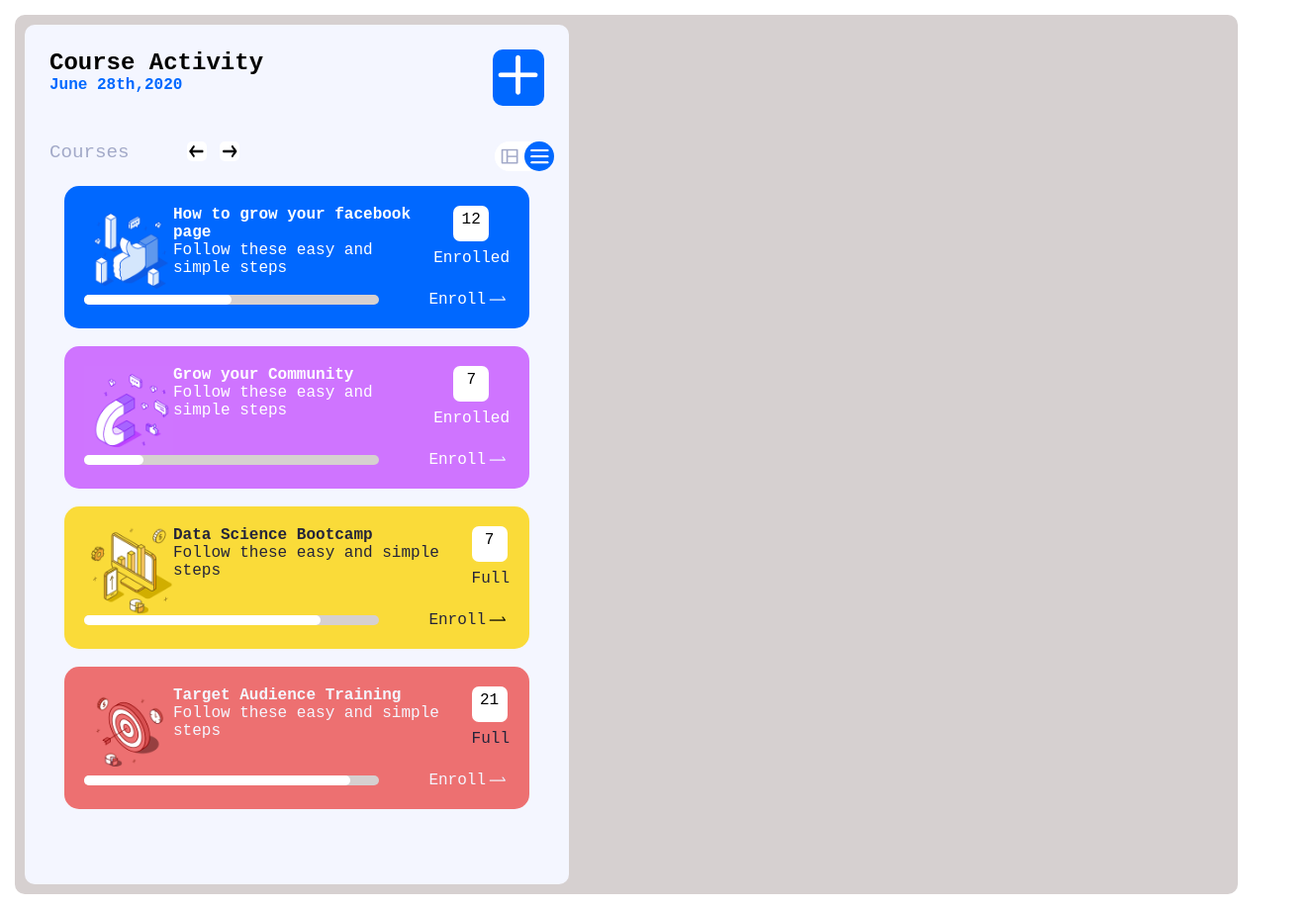
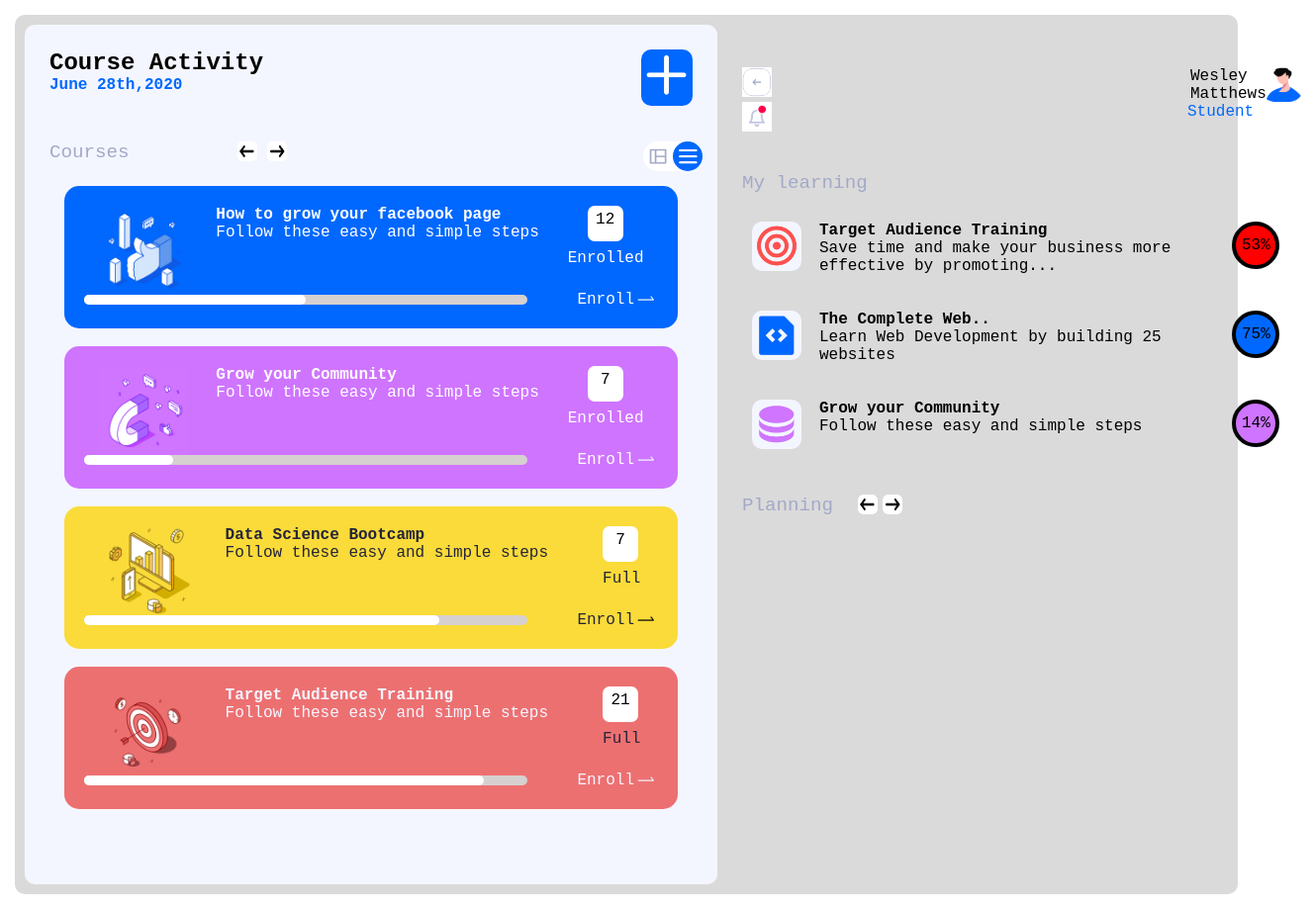
Before and after one commit to priyavarshini-mediwave/CourseActivity, a plain HTML site: page index.html in a window 1280 px wide. Shown: the whole page at 99% size, 1328 px wide, since content can reach past the window. Drawn offline with Linux system fonts and the light colour scheme.

Commit message:
Right section 50%

```diff
--- a/index.html
+++ b/index.html
@@ -8,7 +8,7 @@
   </head>
   <body>
     <div id="app-wrap">
-      <section id="courses">
+      <section id="courses-section">
         <div id="date-wrap">
           <div id="date">
             <h1>Course Activity</h1>
@@ -23,6 +23,7 @@
           <p style="color: #a2a9c8;font-size: larger;">Courses</p>
           <img id="slider-left-1" src="assets/images/slider-left.png" />
           <img id="slider-right-1" src="assets/images/slider-right.png" />
+
           <div id="list-layout-icons">
             <img id="grid-icon" src="assets/images/layout-grid.png" />
             <img id="list-icon" src="assets/images/layout-list.png" />
@@ -170,6 +171,92 @@
             <br>
          </div>
       </section>
+
+      <section id="section-right">
+
+        <br>
+        <div id="profile">
+            <div id="icons">
+                <img id="back" src="assets/images/back-icon.png">
+                <img id="notify" src="assets/images/notification.png">
+            </div>
+            <div id="person">
+                <div id="person-text">
+                    <p style="margin-left: 423px;">Wesley Matthews</p>
+                    <p style="color: #0068FF; margin-left: 420px;" >Student</p>
+                </div>
+                <div id="person-icon">
+                    <img id="person-pic" src="assets/images/profile.png">
+                </div>
+            </div>
+        </div>
+        <br><br>
+        <p style="color: #a2a9c8;font-size: larger;">My learning</p>
+        <br>
+        <div id="learn-graph">
+            <div id="target-div">
+                <div id="target-icon">
+                    <img id="t-pic" src="assets/images/my-learning-icon1.png" alt="pic">
+                    <div id="target-para">
+                        <p style="font-weight: bold">
+                          Target Audience Training<br />
+                          <p style="font-weight: lighter;">Save time and make your business more effective by promoting...</p>
+                        </p>
+                      </div>
+                </div>
+                <div>
+                    <div id="target-graph">53%</div>
+                </div>
+            </div>
+            <br>
+            <br>
+            <div id="complete-div">
+                <div id="complete-icon">
+                    <img id="c-pic" src="assets/images/my-learning-icon2.png" alt="pic">
+                    <div id="complete-para">
+                        <p style="font-weight: bold">
+                          The Complete Web..<br />
+                          <p style="font-weight: lighter;">Learn Web Development by building 25 websites</p>
+                        </p>
+                      </div>
+                </div>
+                <div>
+                    <div id="complete-graph">75%</div>
+                </div>
+            </div>
+            <br>
+            <br>
+
+            <div id="grow-div">
+                <div id="grow-icon">
+                    <img id="g-pic" src="./assets/images/my-learning-icon3.png" alt="pic">
+                    <div id="grow-para">
+                        <p style="font-weight: bold">
+                          Grow your Community<br />
+                          <p style="font-weight: lighter;">Follow these easy and simple steps</p>
+                        </p>
+                      </div>
+                </div>
+                <div>
+                    <div id="grow-graph">14%</div>
+                </div>
+            </div>
+
+        </div>
+        <br><br>
+        <div id="planning">
+            <p style="color: #a2a9c8;font-size: larger;">Planning</p>
+            <div id="movement">
+                <img id="slider-left-2" src="assets/images/slider-left.png">
+                <img id="slider-right-2" src="assets/images/slider-right.png">
+            </div>
+        </div>
+      </section>
+
+
+
+
+
     </div>
   </body>
 </html>
--- a/style.css
+++ b/style.css
@@ -8,14 +8,16 @@ body {
 #app-wrap {
   margin: 15px;
   padding: 10px;
-  background-color: rgb(214, 208, 208);
+  background-color: rgb(219, 218, 218);
   border-radius: 10px;
   width: 95%;
+  display: grid;
+  grid-template-columns: 1fr 2fr;
 }
-#courses {
+#courses-section {
   padding: 25px;
   background-color: #f4f6ff;
-  width: 500px;
+  width: 650px;
   border-radius: 10px;
 }
 #date-wrap {
@@ -35,13 +37,13 @@ body {
   justify-content: space-between;
 }
 #slider-left-1 {
-  margin-left: -200px;
+  margin-left: -250px;
   border-radius: 5px;
   width: 20px;
   height: 20px;
 }
 #slider-right-1 {
-  margin-left: -245px;
+  margin-left: -350px;
   border-radius: 5px;
   width: 20px;
   height: 20px;
@@ -140,3 +142,135 @@ body {
   margin-left: 20px;
   color: #24243a;
 }
+#section-right {
+  padding: 25px;
+  width: 90%;
+}
+#back {
+  width: 30px;
+  height: 30px;
+  background-color: rgb(219, 218, 218);
+}
+#notify {
+  width: 30px;
+  height: 30px;
+  background-color: rgb(219, 218, 218);
+}
+#person {
+  display: flex;
+}
+#person-pic {
+  width: 35px;
+  height: 35px;
+}
+#profile {
+  display: flex;
+  justify-content: space-between;
+}
+#learn-graph {
+  padding: 10px;
+}
+#t-pic {
+  width: 50px;
+  height: 50px;
+  border-radius: 10px;
+}
+#target-icon {
+  display: flex;
+  justify-content: space-evenly;
+}
+#target-div {
+  display: flex;
+  justify-content: space-between;
+}
+#target-para {
+  margin-left: 18px;
+}
+#target-graph {
+  width: 40px;
+  height: 40px;
+  border-radius: 50%;
+  background-color: red;
+  border-color: black;
+  border: 4px solid;
+  color: black;
+  display: flex;
+  justify-content: center;
+  align-items: center;
+}
+#c-pic {
+  width: 50px;
+  height: 50px;
+  border-radius: 10px;
+}
+#complete-icon {
+  display: flex;
+  justify-content: space-evenly;
+}
+#complete-div {
+  display: flex;
+  justify-content: space-between;
+}
+#complete-para {
+  margin-left: 18px;
+}
+#complete-graph {
+  width: 40px;
+  height: 40px;
+  border-radius: 50%;
+  background-color: #0068ff;
+  border-color: black;
+  border: 4px solid;
+  color: black;
+  display: flex;
+  justify-content: center;
+  align-items: center;
+}
+#g-pic {
+  width: 50px;
+  height: 50px;
+  border-radius: 10px;
+}
+#grow-icon {
+  display: flex;
+  justify-content: space-evenly;
+}
+#grow-div {
+  display: flex;
+  justify-content: space-between;
+}
+#grow-para {
+  margin-left: 18px;
+}
+#grow-graph {
+  width: 40px;
+  height: 40px;
+  border-radius: 50%;
+  background-color: #cf74ff;
+  border-color: black;
+  border: 4px solid;
+  color: black;
+  display: flex;
+  justify-content: center;
+  align-items: center;
+}
+#movement {
+  display: flex;
+  gap: 5px;
+}
+#planning {
+  display: flex;
+  gap: 25px;
+}
+#slider-left-2 {
+  width: 20px;
+  height: 20px;
+  border-radius: 5px;
+  background-color: #a2a9c8;
+}
+#slider-right-2 {
+  width: 20px;
+  height: 20px;
+  border-radius: 5px;
+  background-color: #a2a9c8;
+}
```
